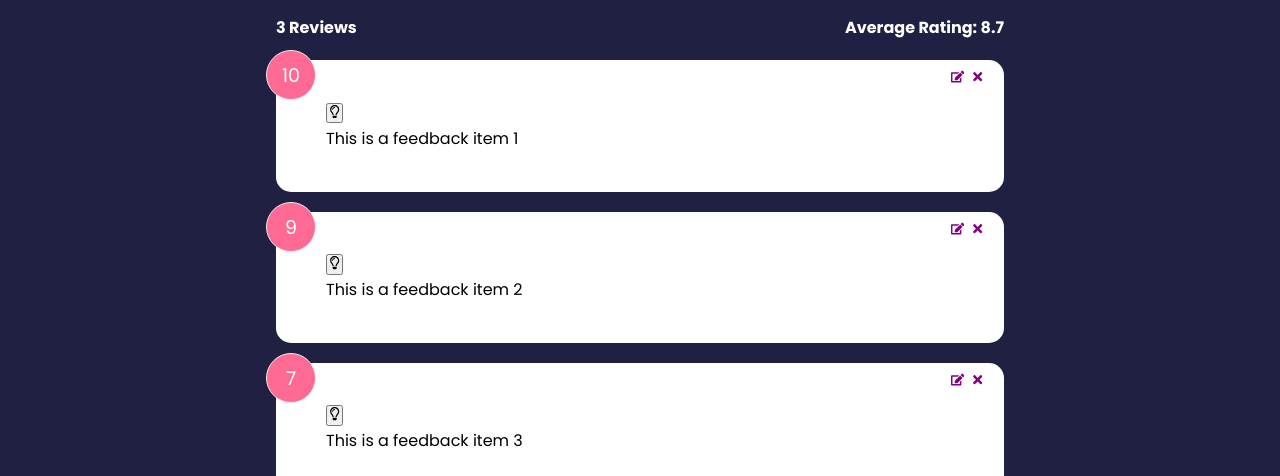
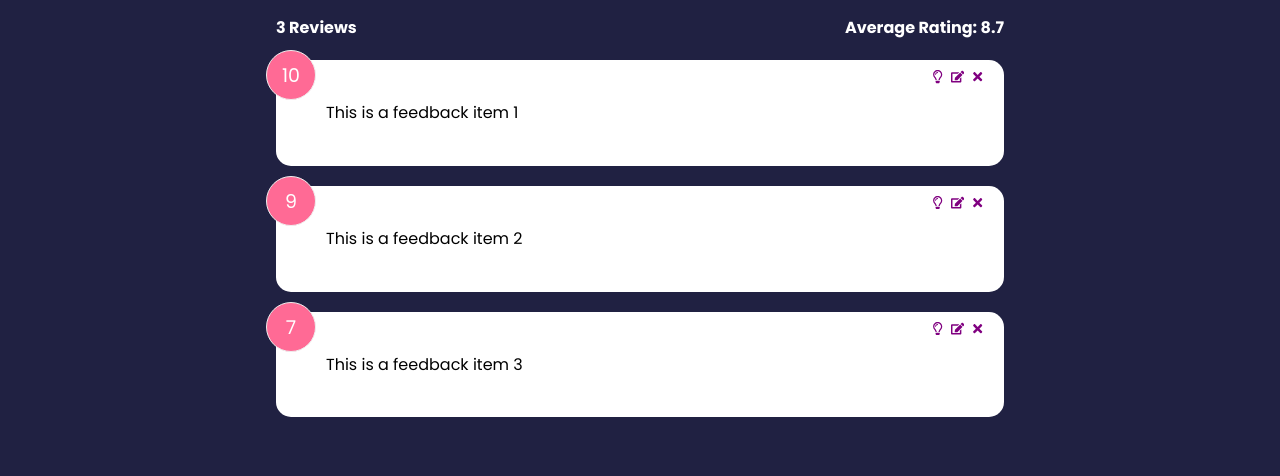
Before and after one commit to techstackmedia/feedback-app, a React (Create React App) app: page / in a window 1280 px wide. Shown: the part 384-860 px from the top of the page. After the commit the page ends 821 px from the top, so only its background shows below. Built offline with nearby package versions, Linux system fonts and the light colour scheme; the HTML template or start-up script is replaced by a standard one.

Commit message:
commit changes

```diff
--- a/src/components/FeedbackItem/FeedbackItem.jsx
+++ b/src/components/FeedbackItem/FeedbackItem.jsx
@@ -18,13 +18,15 @@ const FeedbackItem = ({ feedbackItem }) => {
 
   return (
     <Card reverse={!isDarkMode}>
-      <button onClick={handleModeClick}>{checkMode}</button>
+      <button onClick={handleModeClick} className="light-bulb">
+        {checkMode}
+      </button>
       <div className="num-display">{feedbackItem.rating}</div>
       <button className="close" onClick={click}>
-        <FaTimes color="purple" />
+        <FaTimes />
       </button>
       <button className="edit" onClick={() => clickEditHandler(feedbackItem)}>
-        <FaEdit color="purple" />
+        <FaEdit />
       </button>
       <div className="text-display">{feedbackItem.text}</div>
     </Card>
--- a/src/index.css
+++ b/src/index.css
@@ -135,18 +135,27 @@ input:focus {
   left: -10px;
 }
 
+.light-bulb,
 .close,
 .edit {
   position: absolute;
   top: 10px;
-  right: 20px;
   cursor: pointer;
   background: none;
   border: none;
+  color: purple;
+}
+
+.close {
+  right: 20px;
 }
 
 .edit {
   right: 40px;
+}
+
+.light-bulb {
+  right: 60px;
 }
 
 .btn {
```
